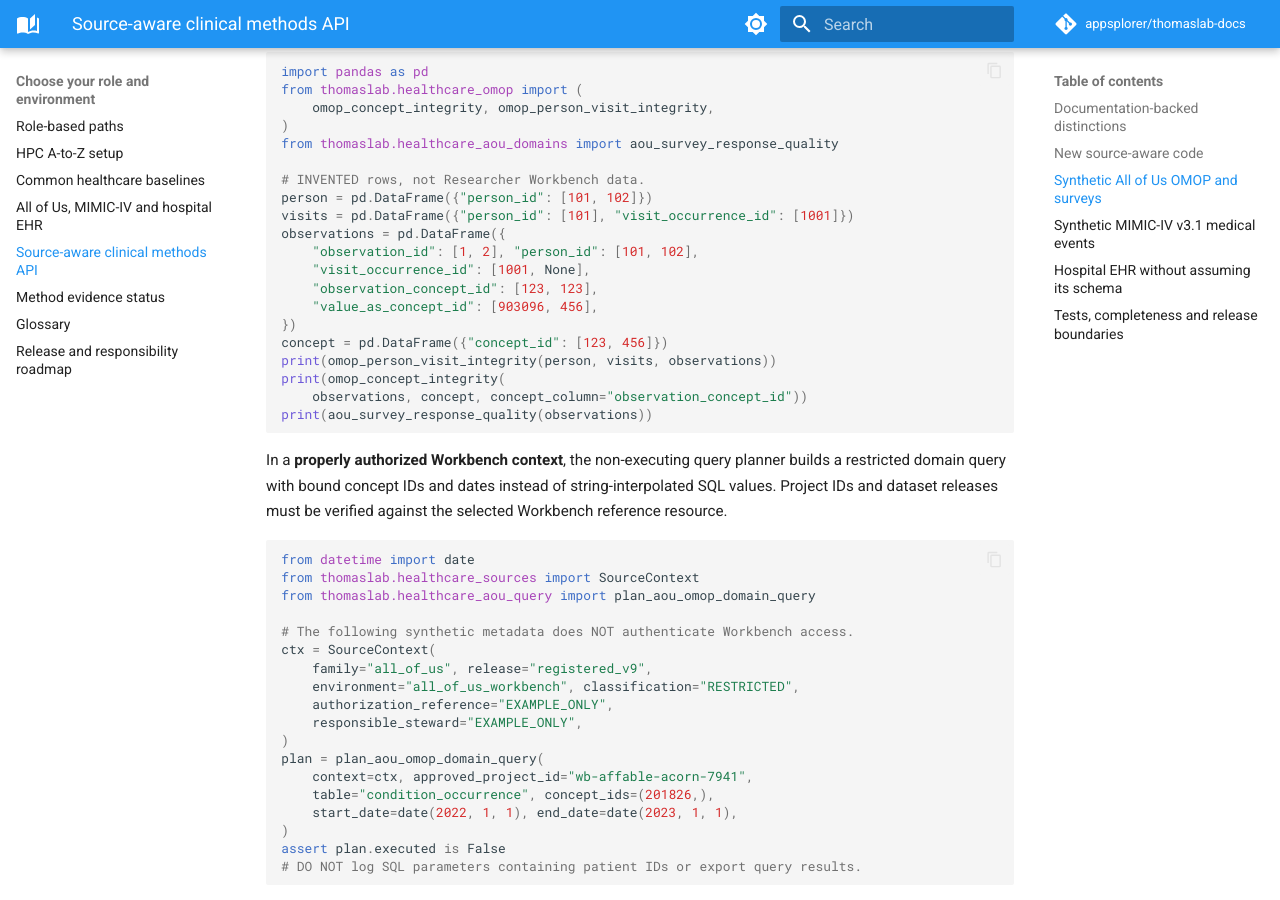
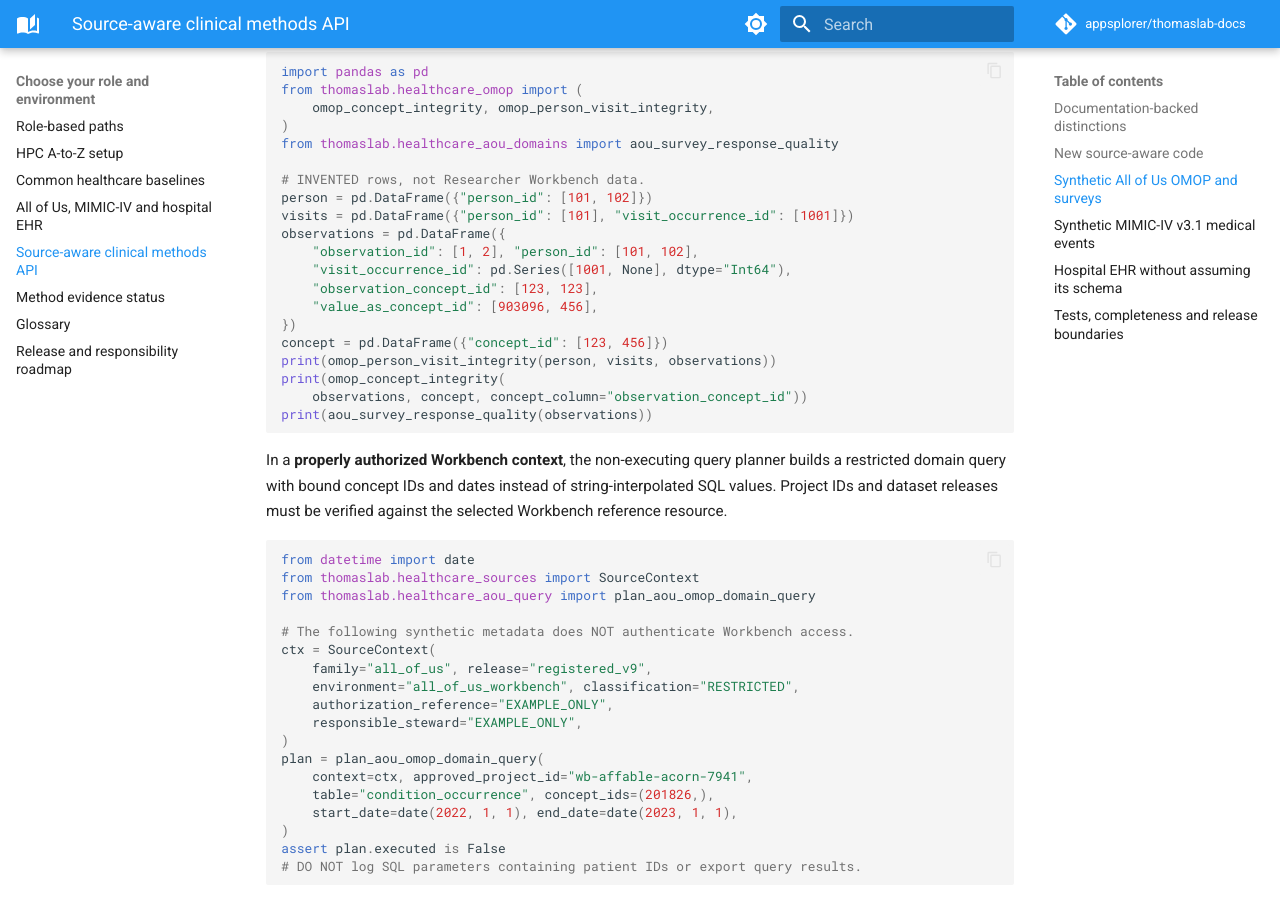
Before and after one commit to appsplorer/thomaslab-docs, an MkDocs documentation site: the page built from docs/guides/clinical-dataset-methods.md, in a window 1280 px wide and 900 px high, scrolled down 2078 px. Built offline with MkDocs 1.6.1 and Material for MkDocs 9.7.7, drawn with Linux system fonts in a browser that asks for light colours; comment, search, counter and statistics services are not loaded.

Commit message:
fix: preserve nullable OMOP visit/concept IDs as lossless Pandas Int64, not float

```diff
--- a/docs/guides/clinical-dataset-methods.md
+++ b/docs/guides/clinical-dataset-methods.md
@@ -66,7 +66,7 @@
 visits = pd.DataFrame({"person_id": [101], "visit_occurrence_id": [1001]})
 observations = pd.DataFrame({
     "observation_id": [1, 2], "person_id": [101, 102],
-    "visit_occurrence_id": [1001, None],
+    "visit_occurrence_id": pd.Series([1001, None], dtype="Int64"),
     "observation_concept_id": [123, 123],
     "value_as_concept_id": [903096, 456],
 })
```
